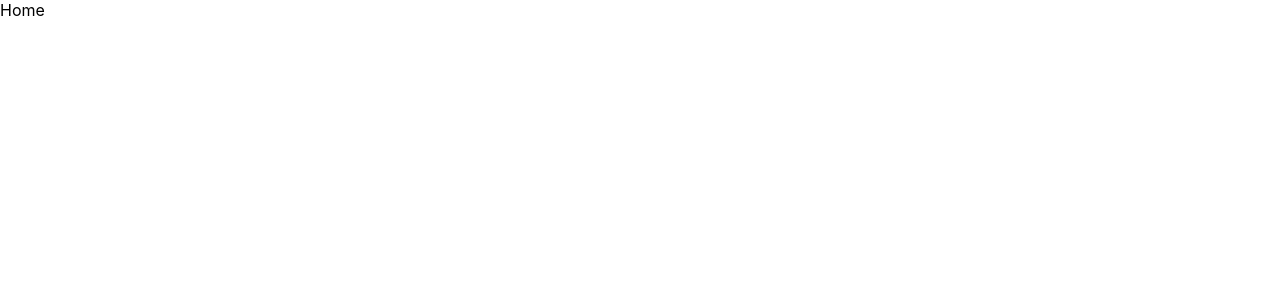
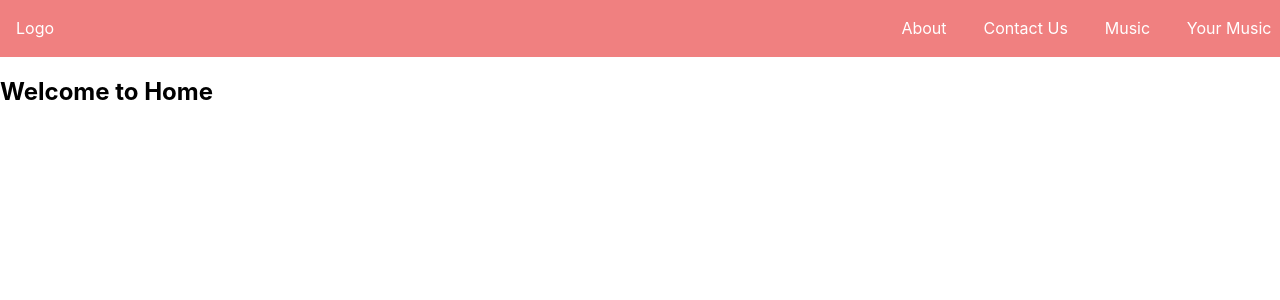
Before and after one commit to shreyaajainn31/music-store-management, a React (Create React App) app in the folder frontend/: page /home in a window 1280 px wide. Shown: the top 300 px of the page. Built offline with nearby package versions, Linux system fonts and the light colour scheme.

Commit message:
navbar basic ready

```diff
--- a/frontend/src/App.js
+++ b/frontend/src/App.js
@@ -3,6 +3,10 @@ import { BrowserRouter as Router, Routes, Route} from "react-router-dom";
 import LoginForm from "./components/Login/LoginForm";
 import Home from "./components/Home/Home";
 import Register from "./components/Register/Register";
+import About from "./components/Home/Navbar/Pages/About";
+import Contact from "./components/Home/Navbar/Pages/ContactUs";
+import YourMusic from "./components/Home/Navbar/Pages/YourMusic";
+import Music from "./components/Home/Navbar/Pages/Music";
 
 function App() {
   return (
@@ -11,6 +15,10 @@ function App() {
         <Route path = "/" element = {<LoginForm/>}/>
         <Route path = "/home" element = {<Home/>}/>
         <Route path = "/register" element = {<Register/>}/>
+        <Route path = "/about" element = {<About/>}/>
+        <Route path = "/contact" element = {<Contact/>}/>
+         <Route path = "/music" element = {<Music/>}/>
+         <Route path = "/yourmusic" element = {< YourMusic />}/>
       </Routes>
     </Router>
   );
--- a/frontend/src/components/Home/Home.js
+++ b/frontend/src/components/Home/Home.js
@@ -1,11 +1,15 @@
 import React from "react";
 // import {Link} from "react-router-dom";
-
+import './Home.css'
+import Navbar from "./Navbar/Navbar";
 function Home(){
     return (
-        <div>
-            Home
 
+        <div className = 'home'>
+            <Navbar/>
+            <div className= 'body'>
+                <h2>Welcome to Home</h2>
+            </div>
         </div>
 
     );
--- /dev/null
+++ b/frontend/src/components/Home/Navbar/Navbar.css
@@ -0,0 +1,33 @@
+.items {
+    list-style: none;
+    display: flex;
+    justify-content: flex-end;
+    align-items: center;
+    margin: 0;
+    padding: 0;
+    background-color: lightcoral;
+    height:1.5cm;
+  }
+  .items a {
+    text-decoration: none;
+    color:white
+  }
+  .items li:first-child {
+    width: 100%;
+    padding-left: 1rem;
+    text-align: left;
+  }
+
+  .items li:not(:first-child) {
+    width: 10%;
+    padding-right: 0.5rem;
+    text-align: center;
+  }
+
+  .items li + li {
+    margin-left: 0.5rem;
+  }
+
+  .items a:hover{
+    background-color: rgb(135, 206, 235);
+  }
--- /dev/null
+++ b/frontend/src/components/Home/Navbar/Navbar.js
@@ -0,0 +1,23 @@
+import React from "react";
+import { BrowserRouter as Router, Route, Link, useNavigate } from 'react-router-dom';
+import './Navbar.css';
+
+function Navbar(){
+    const navigate = useNavigate();
+
+    return (
+        <div >
+            <nav className = 'navbar'>
+            <ul className = 'items'>
+              <li> <Link to = "/home"> Logo </Link></li>
+              <li> <Link to = "/about">About</Link></li>
+              <li> <Link to = "/contact"> Contact Us</Link></li>
+              <li> <Link to= "/music"> Music</Link></li>
+              <li> <Link to = "/yourmusic">Your Music </Link></li>
+            </ul>
+            </nav>
+        </div>
+    );
+}
+
+export default Navbar;
--- /dev/null
+++ b/frontend/src/components/Home/Navbar/Pages/About.js
@@ -0,0 +1,14 @@
+import React from "react";
+import Navbar from "../Navbar";
+
+function About(){
+    return (
+        <div>
+            <Navbar/>
+            About
+        </div>
+
+    );
+}
+
+export default About;
--- /dev/null
+++ b/frontend/src/components/Home/Navbar/Pages/ContactUs.js
@@ -0,0 +1,14 @@
+import React from "react";
+import Navbar from "../Navbar";
+
+function Contact(){
+    return (
+        <div>
+            <Navbar></Navbar>
+            Contact
+        </div>
+
+    );
+}
+
+export default Contact;
--- /dev/null
+++ b/frontend/src/components/Home/Navbar/Pages/Music.js
@@ -0,0 +1,14 @@
+import React from "react";
+import Navbar from "../Navbar";
+
+function Music(){
+    return (
+        <div>
+            <Navbar/>
+            Music
+        </div>
+
+    );
+}
+
+export default Music;
--- /dev/null
+++ b/frontend/src/components/Home/Navbar/Pages/YourMusic.js
@@ -0,0 +1,14 @@
+import React from "react";
+import Navbar from "../Navbar";
+
+function YourMusic(){
+    return (
+        <div>
+            <Navbar/>
+            YourMusic
+        </div>
+
+    );
+}
+
+export default YourMusic;
```
